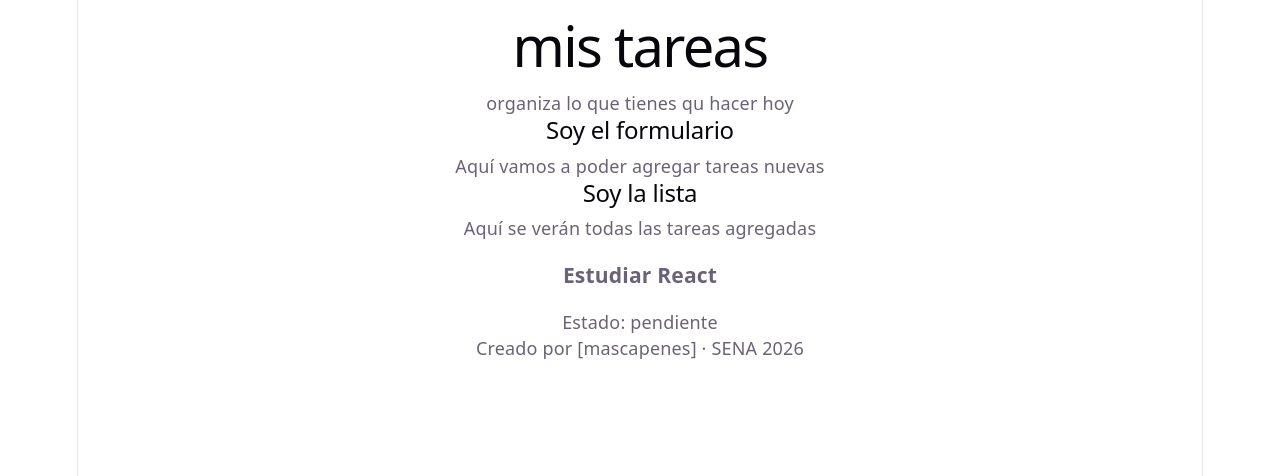
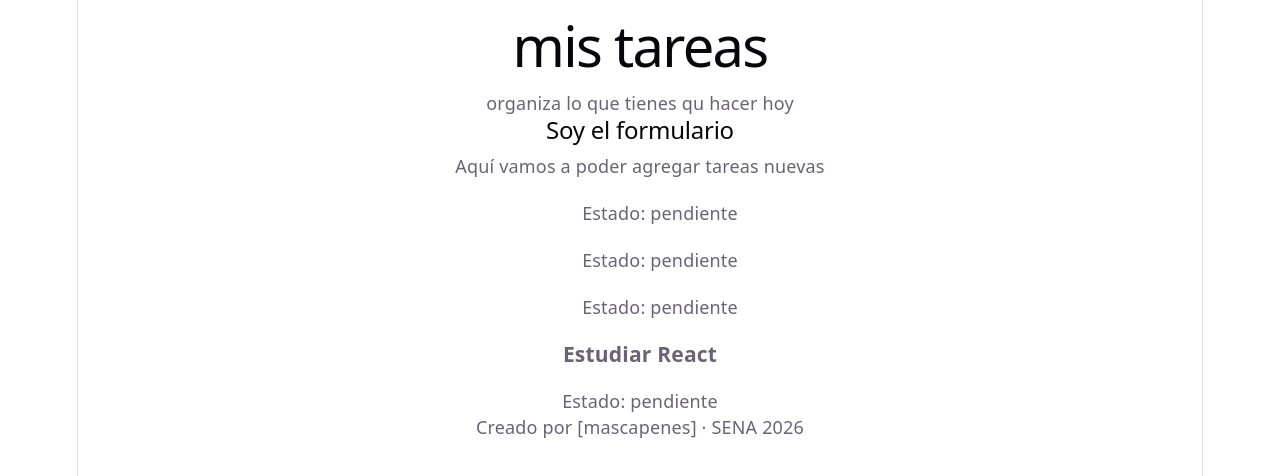
Before and after one commit to bohorquez123/yonatanbohorquez, a React (Vite) app in the folder nba_yb/: page / in a window 1280 px wide. Shown: the top 476 px of the page. Built offline with nearby package versions, Linux system fonts and the light colour scheme.

Commit message:
Renderizar lista de items con .map() y datos quemados

```diff
--- a/nba_yb/src/App.jsx
+++ b/nba_yb/src/App.jsx
@@ -6,6 +6,16 @@ import Item from './componentes/Item'
 import PiePagina from './componentes/PiePagina'
 import './App.css'
 function App() {
+  const peliculas = [
+    {id: 1, titulo: "Encanto", estrellas: 5, visto: true },
+    {id: 2, titulo: "Coco", estrellas : 4, visto: true },
+    {id: 3, titulo: "Soul", estrellas: 5, visto: false }
+  ]
+  const tareas = [
+    {id: 1, texto: "Esudiar React", completada: false },
+    {id: 2, texto: "Hacer Ejercicio", completada: true },
+    {id: 3, texto: "leer 10 paginas", completada: false }
+  ]
   const tareaEjemplo = {
         id : 1,
         texto : "Estudiar React",
@@ -17,7 +27,8 @@ function App() {
       titulo= "mis tareas"
       subtitulo= "organiza lo que tienes qu hacer hoy" />
       <Formulario />
-      <Lista />
+      <Lista tareas={peliculas} />
+
 
       <Item tarea={tareaEjemplo}/>
       <PiePagina />
--- a/nba_yb/src/Componentes/Lista.jsx
+++ b/nba_yb/src/Componentes/Lista.jsx
@@ -1,9 +1,13 @@
+import Item from "./Item"
+
 // Lista.jsx — mostrará todos los items
-function Lista() {
+function Lista({tareas}) {
     return (
-    <section>
-        <h2>Soy la lista</h2>
-        <p>Aquí se verán todas las tareas agregadas</p>
-        </section>
-         ) }
+     <ul className="lista">
+        {tareas.map(tarea => (
+            <Item key= {tarea.id} tarea={tarea}/>
+        ))}
+     </ul>
+         )
+        }
     export default Lista
```
